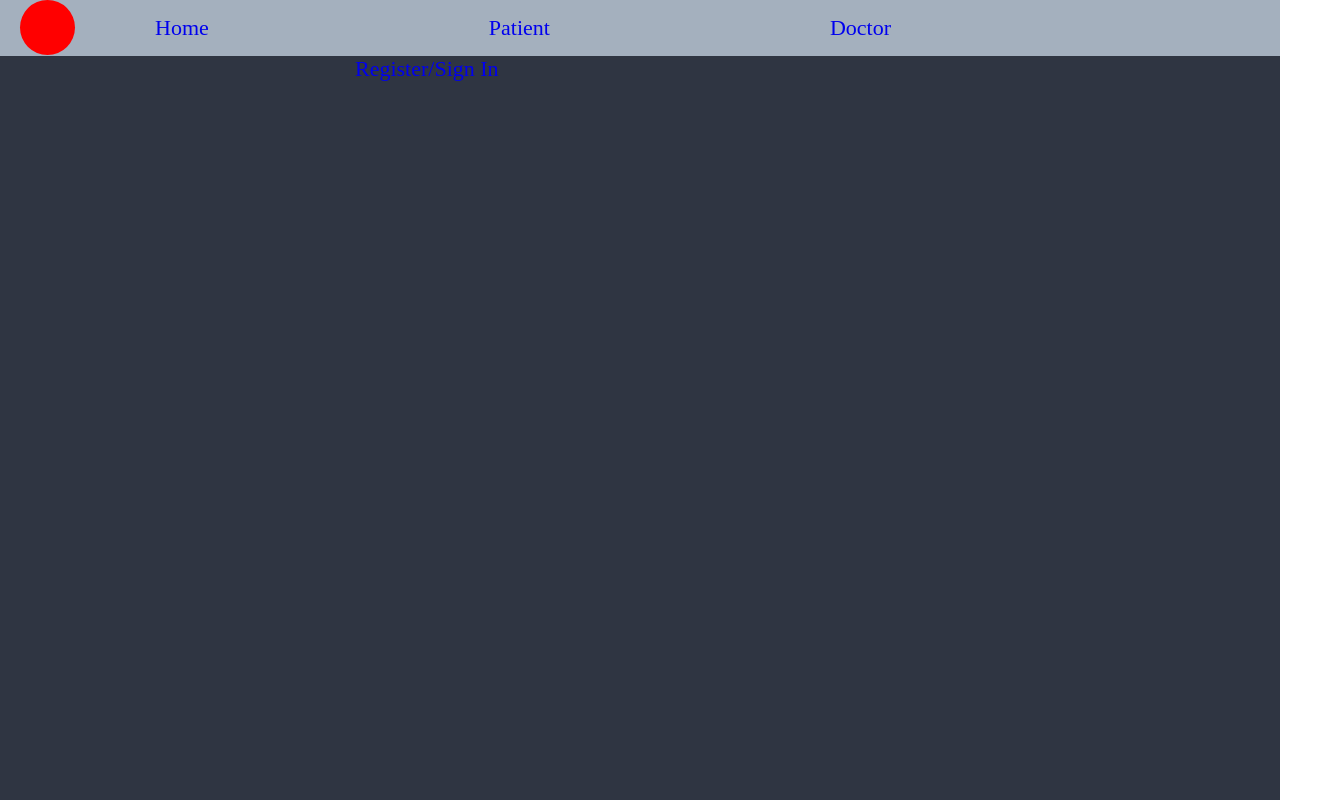
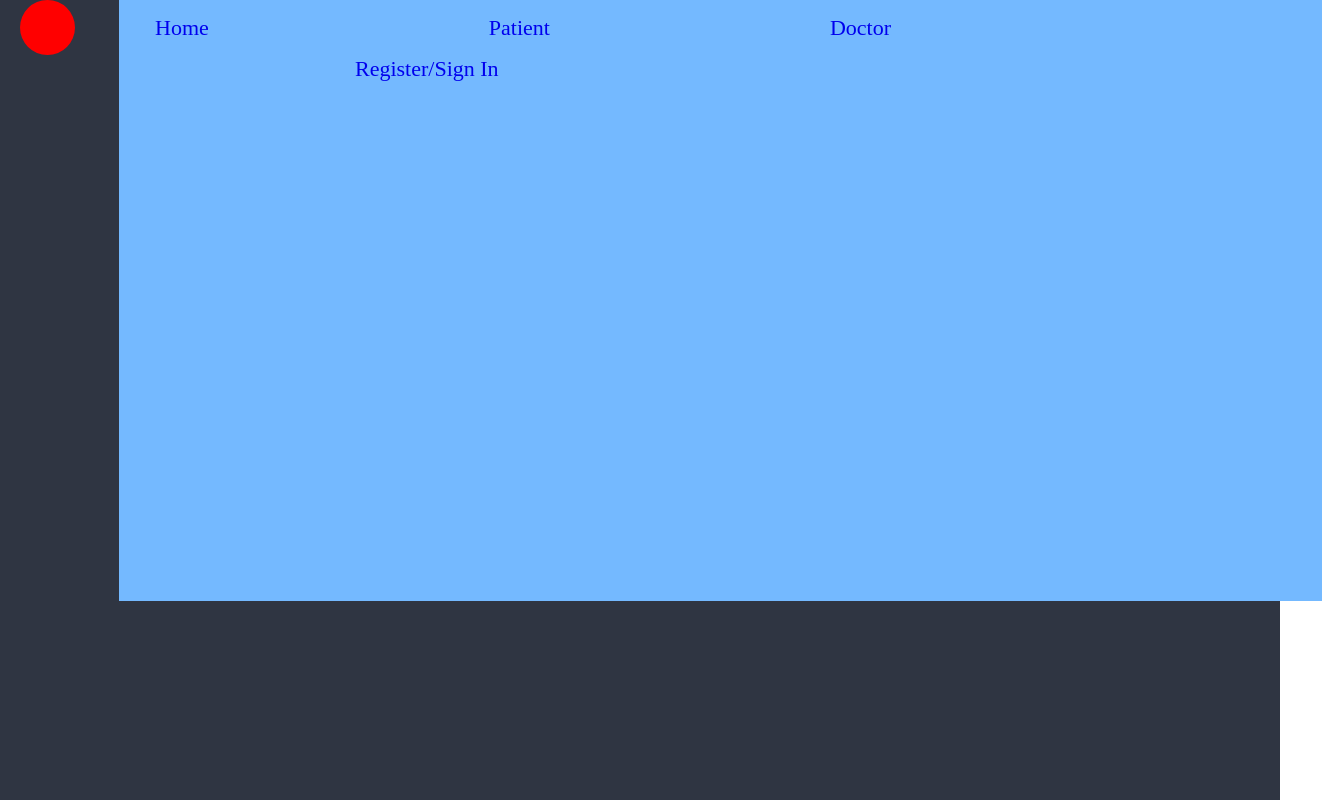
Before and after one commit to Tsebo200/Cerebro-Sano, a React (Create React App) app: page /signup in a window 1280 px wide. Shown: the whole page, 1322 px wide, since content can reach past the window. Built offline with nearby package versions, Linux system fonts and the light colour scheme.

Commit message:
Editing Sign Container

```diff
--- a/src/index.css
+++ b/src/index.css
@@ -13,13 +13,13 @@ a {
   background-color: #2F3542;
 }
 
-.nav-bar{
+/* .nav-bar{
   width: 100%;
   height: 7vh;
   background-color: #A4B0BE;
   color: white;
   float: left;
-}
+} */
 
 .logo{
   width: 55px;
@@ -72,5 +72,9 @@ a {
 }
 
 .sign-container{
-
+  width: 1203px;
+  height: 601px;
+  margin-top: 0px;
+  margin-left: 119px;
+  background-color: #74B9FF;
 }
```
